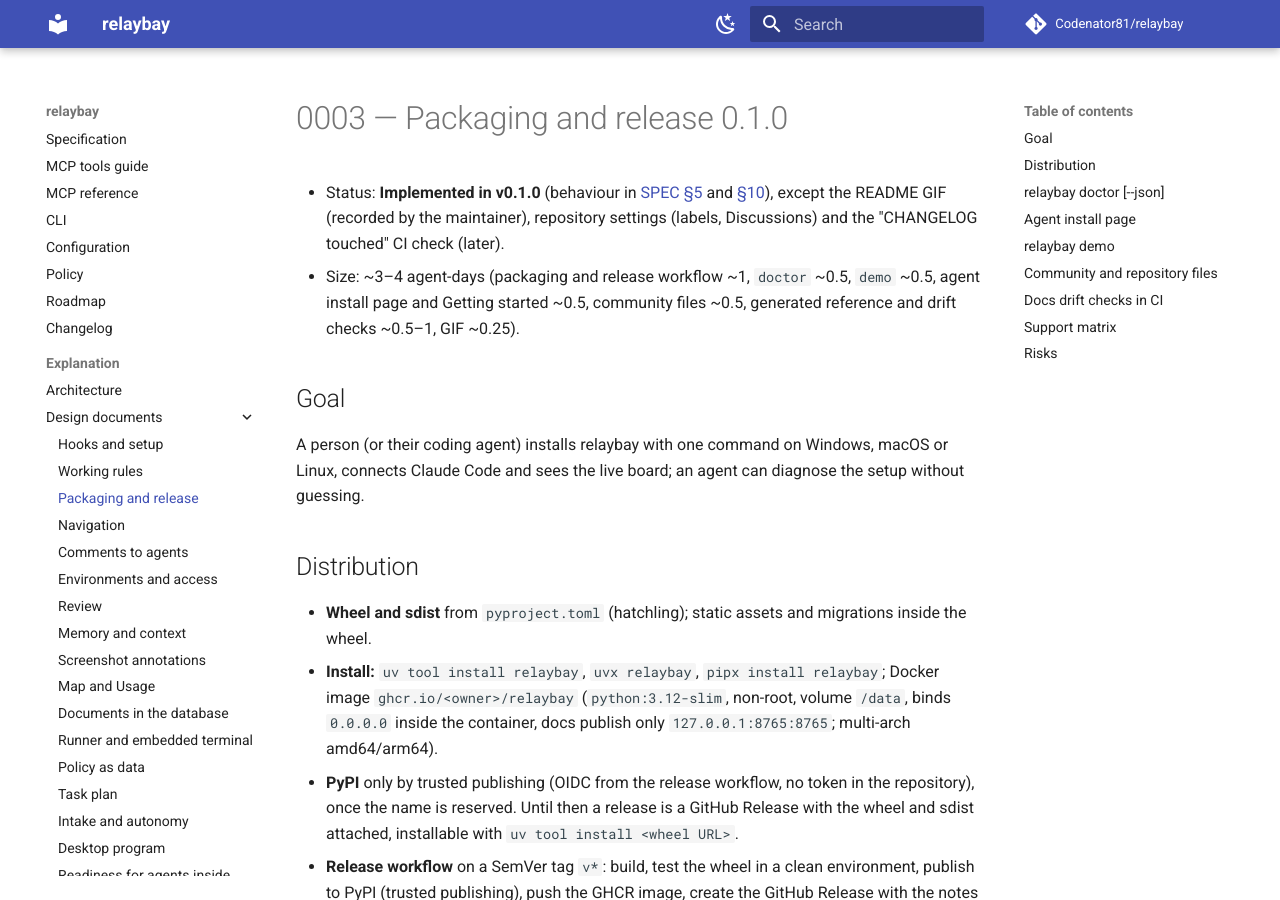
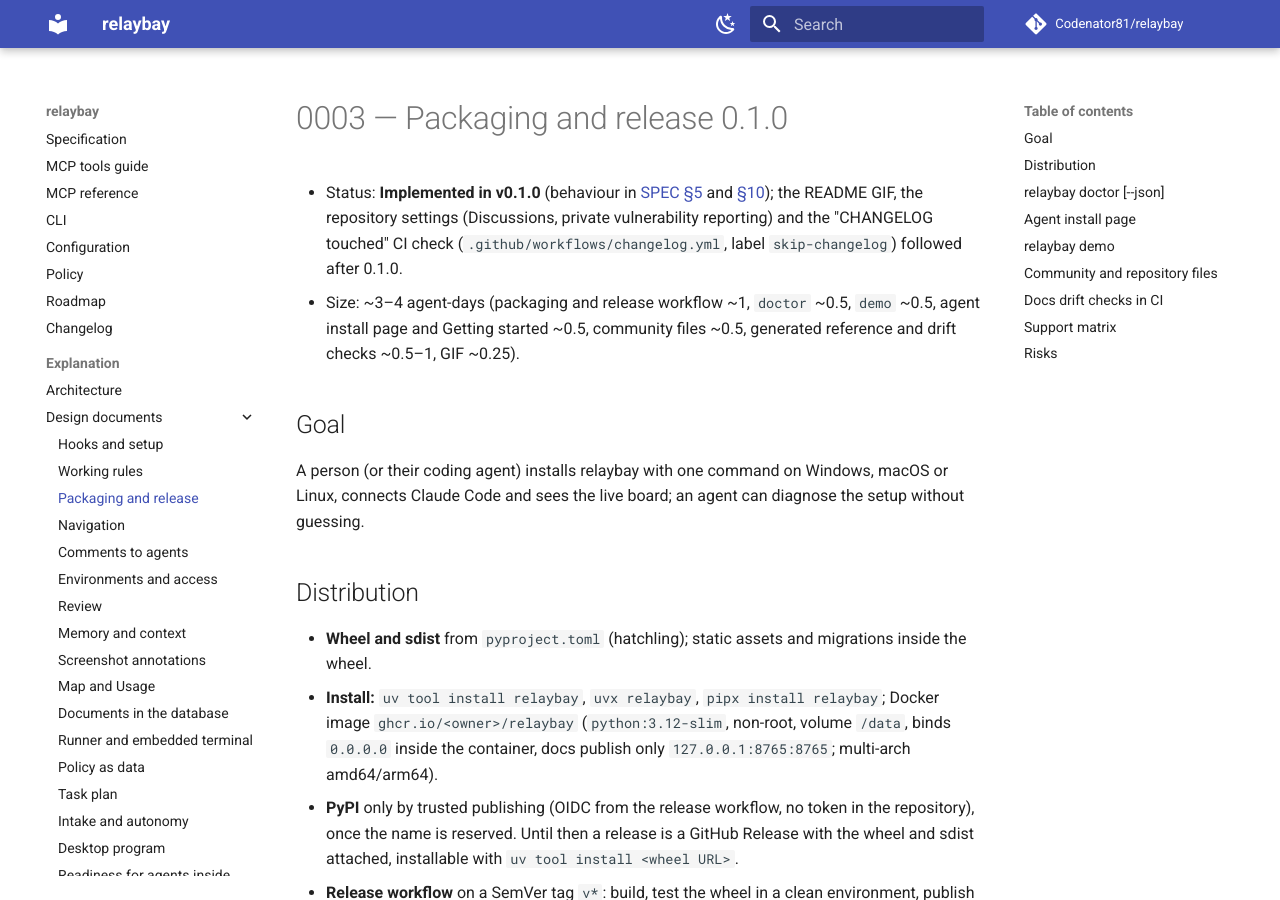
Before and after one commit to Codenator81/relaybay, an MkDocs documentation site: the page built from docs/design/0003-packaging-and-release.md, in a window 1280 px wide and 900 px high. Built offline with MkDocs 1.6.1 and Material for MkDocs 9.7.7, drawn with Linux system fonts in a browser that asks for light colours; comment, search, counter and statistics services are not loaded.

Commit message:
ci: fail a src change without a CHANGELOG line; roadmap up to date (relaybay-48) (#146)

```diff
--- a/docs/design/0003-packaging-and-release.md
+++ b/docs/design/0003-packaging-and-release.md
@@ -1,8 +1,9 @@
 # 0003 — Packaging and release 0.1.0
 
 - Status: **Implemented in v0.1.0** (behaviour in [SPEC §5](../SPEC.md#spec-doctor) and
-  [§10](../SPEC.md#spec-distribution)), except the README GIF (recorded by the maintainer),
-  repository settings (labels, Discussions) and the "CHANGELOG touched" CI check (later).
+  [§10](../SPEC.md#spec-distribution)); the README GIF, the repository settings (Discussions,
+  private vulnerability reporting) and the "CHANGELOG touched" CI check (`.github/workflows/changelog.yml`,
+  label `skip-changelog`) followed after 0.1.0.
 - Size: ~3–4 agent-days (packaging and release workflow ~1, `doctor` ~0.5, `demo` ~0.5, agent
   install page and Getting started ~0.5, community files ~0.5, generated reference and drift checks
   ~0.5–1, GIF ~0.25).
```
Also changed, not shown: AGENTS.md (+2 -1 lines), CONTRIBUTING.md (+2 -1 lines), docs/ROADMAP.md (+6 -5 lines), 1 other file.
